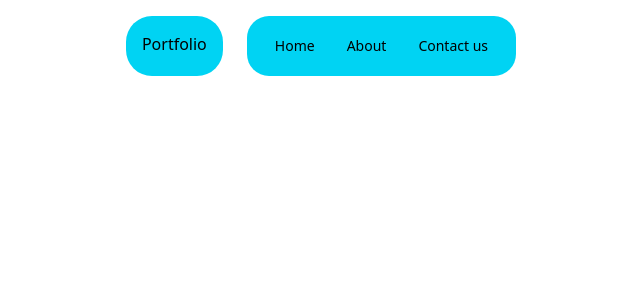
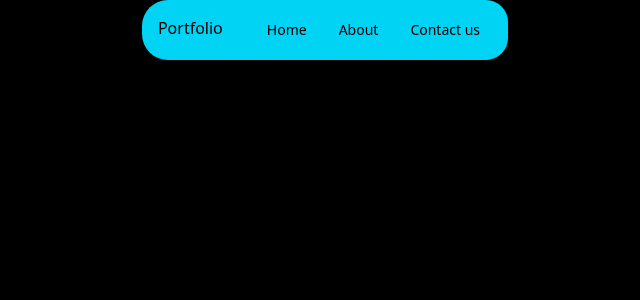
Before and after one commit to moksh-codedeveloper/hacker_portfolio, a Next.js app: page / in a window 1280 px wide. Shown: the top 300 px of the page, without its empty margins (315-955 px from the left). Built offline with nearby package versions, Linux system fonts and the light colour scheme.

Commit message:
Navbar designing complete

```diff
--- a/app/page.tsx
+++ b/app/page.tsx
@@ -6,12 +6,13 @@ import { Button } from "@/components/ui/button";
 export default function Home() {
 	return (
 		<>
-			<div className="flex items-center justify-center">
-				<div className="h-15 text-black bg-cyan-400 p-4 m-2 rounded-4xl">
+		{/* Navbar completed and fulll body is now black  */}
+			<div className="flex justify-center bg-black h-screen flex-nowrap sticky top-0.5">
+				<div className="h-15 text-black bg-cyan-400 p-4 m-0 rounded-l-4xl hover:text-green-800 hover:border-cyan-800">
 					<p>Portfolio</p>
 				</div>
 				<div className="items-center">
-					<div className="p-3 m-4 bg-cyan-400 text-black rounded-3xl">
+					<div className="p-3 m-0 bg-cyan-400 text-black rounded-r-3xl">
 						<Button className="text-black bg-transparent hover:bg-green-300">
 							<Link href={"/"} target="_blank">Home</Link>
 						</Button>
--- a/tsconfig.json
+++ b/tsconfig.json
@@ -15,7 +15,7 @@
     "moduleResolution": "bundler",
     "resolveJsonModule": true,
     "isolatedModules": true,
-    "jsx": "preserve",
+    "jsx": "react-jsx",
     "incremental": true,
     "plugins": [
       {
```
